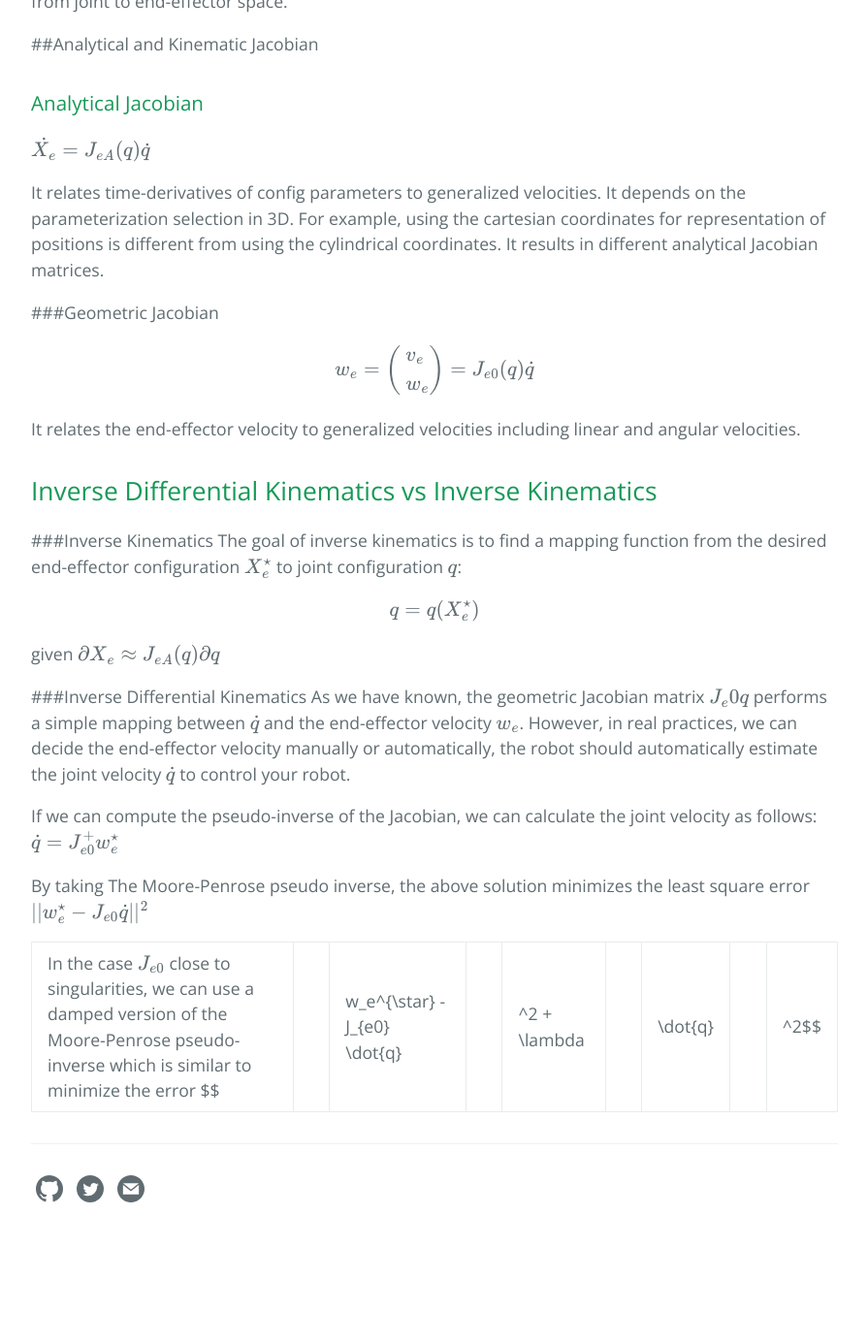
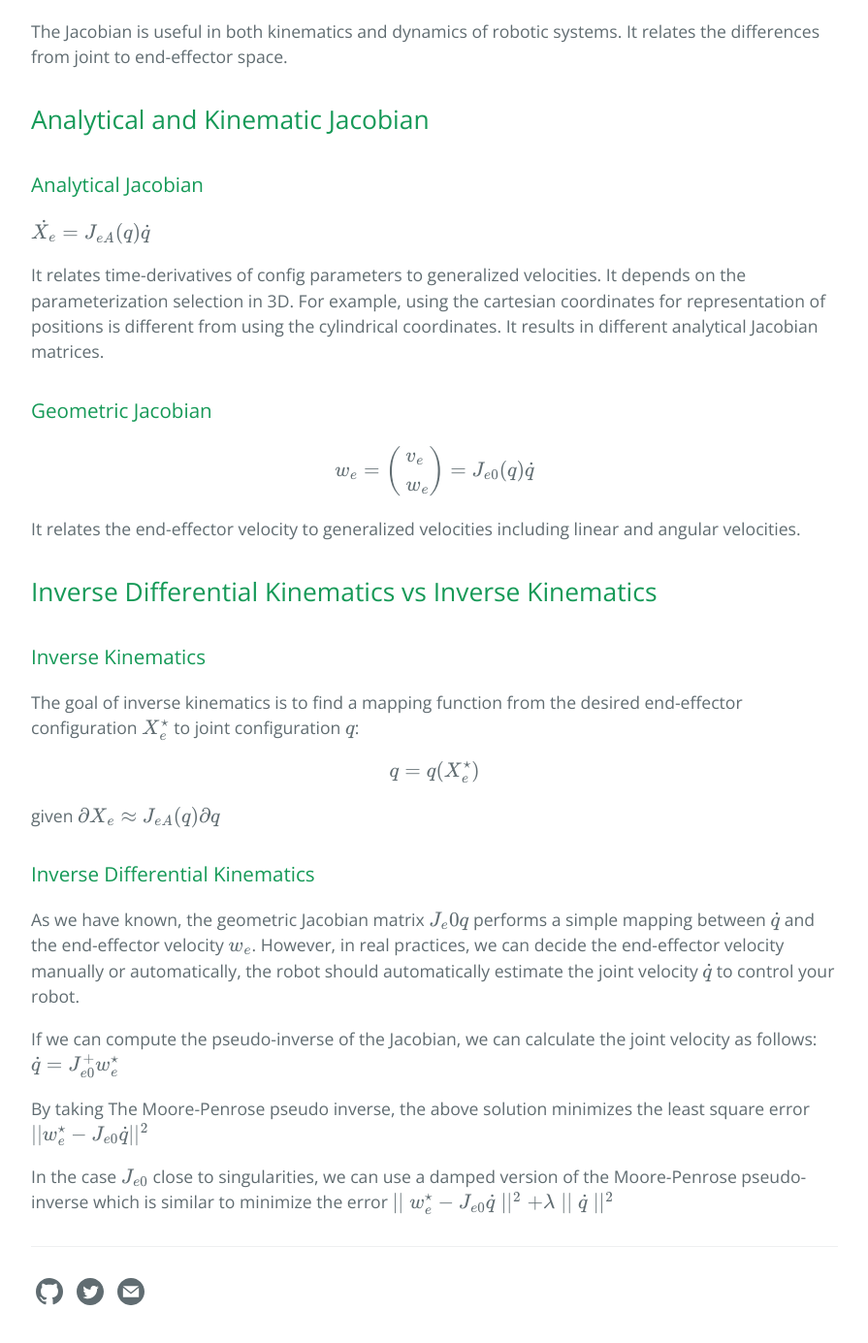
Before and after one commit to graphicsminer/graphicsminer.github.io, a Jekyll site: the page built from _posts/2018-11-18-optimization-view-about-robotics.md, in a window 1280 px wide and 1400 px high, scrolled down 1574 px. Shown: the top 1385 px of the window at 97% size, without its empty margins (192-1087 px from the left). Built offline with Jekyll 4.4.1, drawn with Linux system fonts in a browser that asks for light colours; formulas are drawn with MathJax 3; before the commit the page ends 2868 px from its top, so only the background shows below that; some of the changed text lies outside the part shown.

Commit message:
update posts

```diff
--- a/_posts/2018-11-18-optimization-view-about-robotics.md
+++ b/_posts/2018-11-18-optimization-view-about-robotics.md
@@ -8,7 +8,7 @@ author: "Phuong Hoang"
 meta: "Springfield"
 ---
 
-##Forward Kinematics
+## Forward Kinematics
 Forward kinematics describes the mapping between joint coordinates **q** and the end-effector configuration $$X_e$$ of the robot.
 
 $$X_e = X_e(q)$$
@@ -38,14 +38,14 @@ $$ J_{eA}(q) = \begin{pmatrix} \frac{\partial x_1}{\partial q_1} \cdots \frac{\p
 
 The Jacobian is useful in both kinematics and dynamics of robotic systems. It relates the differences from joint to end-effector space.
 
-##Analytical and Kinematic Jacobian
+## Analytical and Kinematic Jacobian
 
 ### Analytical Jacobian
 $$  \dot{X_e} = J_{eA}(q) \dot{q}$$
 
 It relates time-derivatives of config parameters to generalized velocities. It depends on the parameterization selection in 3D. For example, using the cartesian coordinates for representation of positions is different from using the cylindrical coordinates. It results in different analytical Jacobian matrices.
 
-###Geometric Jacobian
+### Geometric Jacobian
 
 $$ w_e = \begin{pmatrix} v_e \\\ w_e \end{pmatrix} = J_{e0}(q)\dot{q}$$
 
@@ -54,14 +54,14 @@ It relates the end-effector velocity to generalized velocities including linear
 
 ## Inverse Differential Kinematics vs Inverse Kinematics
 
-###Inverse Kinematics
+### Inverse Kinematics
 The goal of inverse kinematics is to find a mapping function from the desired end-effector configuration $$X_e^\star$$ to joint configuration $$q$$:
 
 $$q = q(X_e^\star)$$
 
 given $$ \partial {X_e} \approx J_{eA}(q) \partial q$$
 
-###Inverse Differential Kinematics
+### Inverse Differential Kinematics
 As we have known, the geometric Jacobian matrix  $$J_e0{q}$$ performs a simple mapping between $$\dot{q}$$ and the end-effector velocity $$w_e$$. However, in real practices, we can decide the end-effector velocity manually or automatically, the robot should automatically estimate the joint velocity $$\dot q$$ to control your robot.
 
 If we can compute the pseudo-inverse of the Jacobian, we can calculate the joint velocity as follows:
@@ -70,4 +70,4 @@ $$\dot q = J_{e0}^{+}w_e^{\star}$$
 By taking The Moore-Penrose pseudo inverse, the above solution minimizes the least square error
 $$|| w_e^{\star} - J_{e0} \dot{q} ||^2$$
 
-In the case $$J_{e0} $$ close to singularities, we can use a damped version of the Moore-Penrose pseudo-inverse which is similar to minimize the error $$|| w_e^{\star} - J_{e0} \dot{q} ||^2 + \lambda ||\dot{q}||^2$$
+In the case $$J_{e0} $$ close to singularities, we can use a damped version of the Moore-Penrose pseudo-inverse which is similar to minimize the error $$\mid\mid w_e^{\star} - J_{e0} \dot{q} \mid\mid^2 + \lambda \mid\mid\dot{q}\mid\mid^2$$
```
